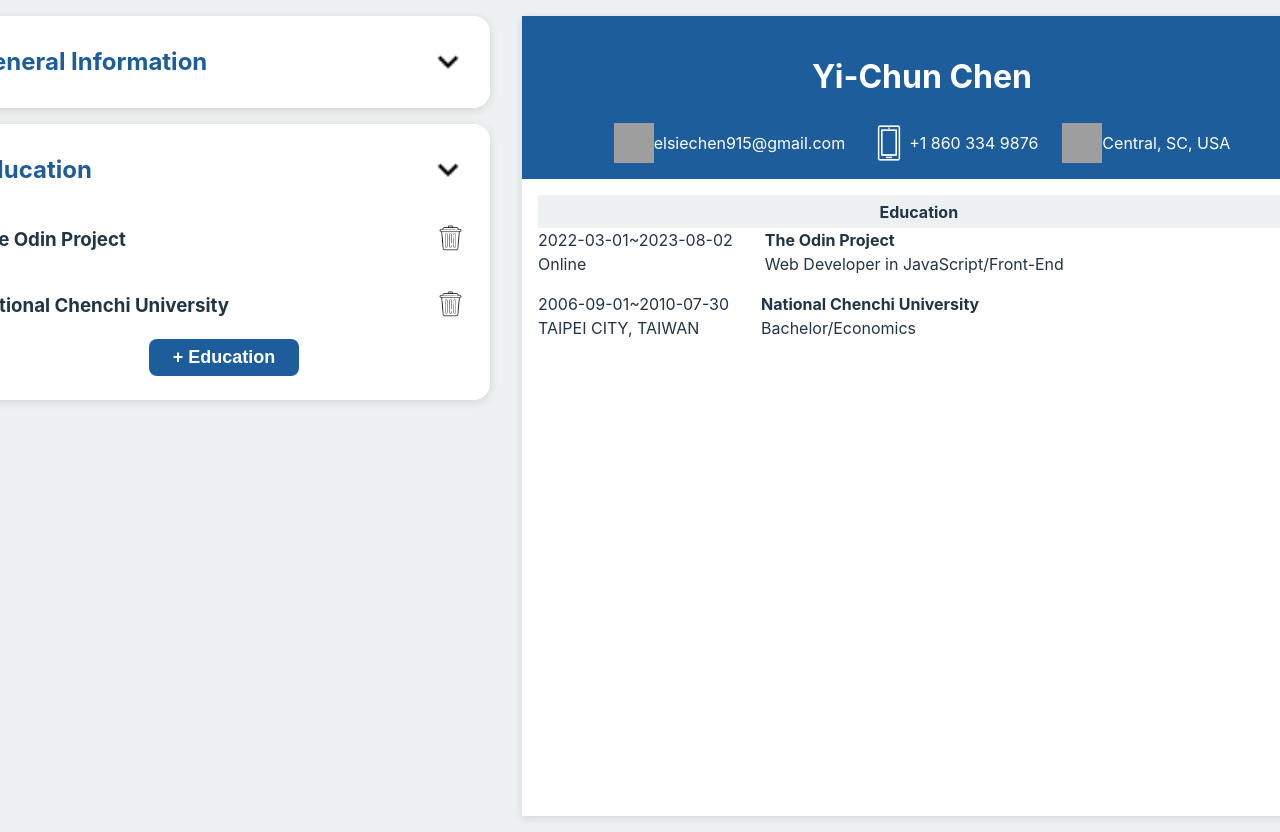
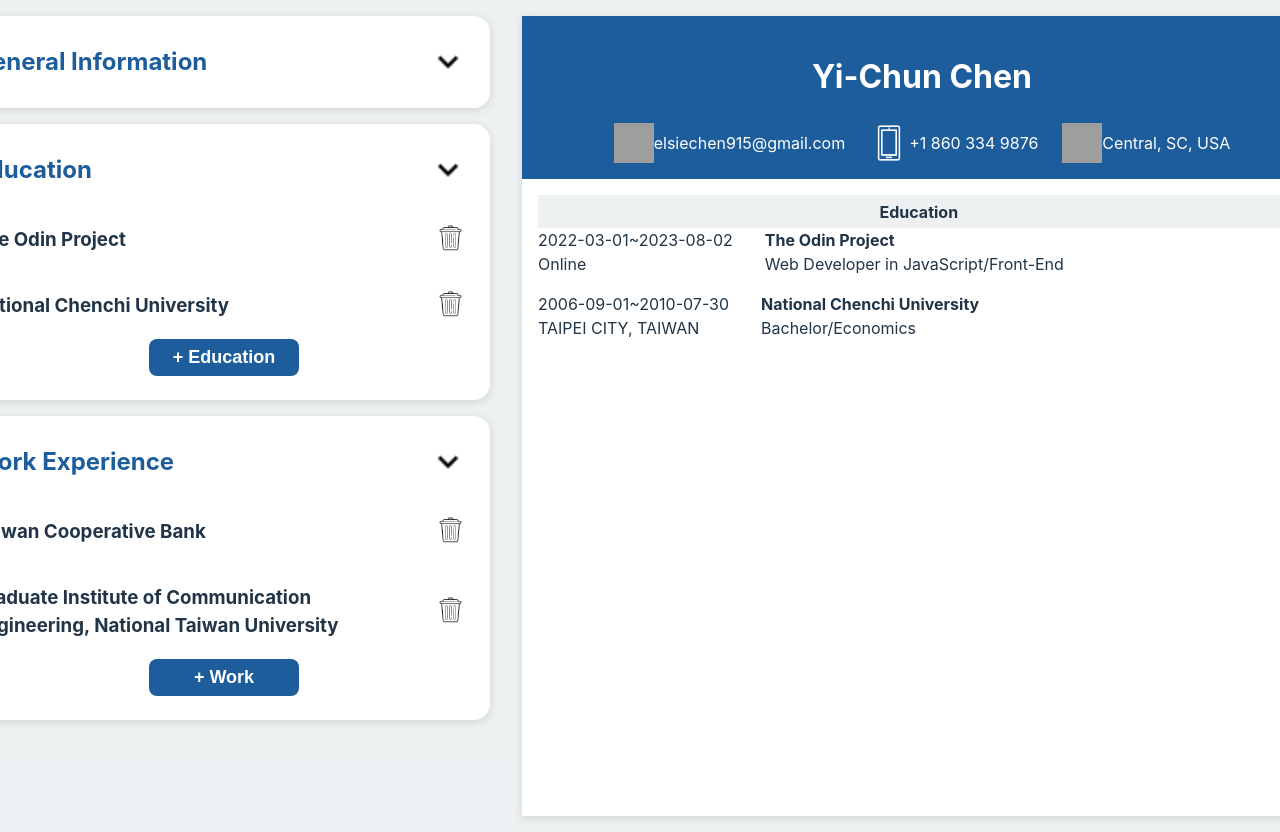
Before and after one commit to elsiechen/CV-Application, a React (Vite) app: page / in a window 1280 px wide. Shown: the top 832 px of the page. Built offline with nearby package versions, Linux system fonts and the light colour scheme; grey boxes are pictures that could not be loaded.

Commit message:
Build work form and event handlers

```diff
--- a/src/App.jsx
+++ b/src/App.jsx
@@ -3,12 +3,14 @@ import './App.css'
 import GeneralForm from './components/GeneralForm'
 import Report from './components/Report'
 import EducationForm from './components/EducationForm'
-import { initialGeneral, initialEducations } from './components/data'
+import { initialGeneral, initialEducations, initialWorks } from './components/data'
 import { v4 as uuid } from 'uuid'
+import WorkForm from './components/WorkForm'
 
 function App() {
   const [ general, setGeneral ] = useState(initialGeneral);
   const [ educations, setEducations ] = useState(initialEducations);
+  const [ works, setWorks ] = useState(initialWorks);
 
   const handleDelete = (id) => {
     const newEducations = educations.filter(education => {
@@ -59,6 +61,55 @@ function App() {
     }))
   }
 
+  const handleWorkDelete = (id) => {
+    const newWorks = works.filter(work => {
+      return work.id !== id;
+    })
+    setWorks(newWorks);
+  }
+
+  const handleNewWorkForm = () => {
+    const newWork = {
+      id: uuid(),
+      company: '',
+      position: '',
+      description: '',
+      startDate: '',
+      endDate: '',
+      location: ''
+    };
+    setWorks([...works, newWork]);
+  }
+
+  const handleWorkChange = (e, id) => {
+    e.preventDefault();
+    setWorks(works.map(work => {
+      const key = e.target.id;
+      let updatedObject;
+      switch (key) {
+        case 'company':
+          updatedObject =  {...work, company: e.target.value};
+          break;
+        case 'position':
+          updatedObject =  {...work, position: e.target.value};
+          break;
+        case 'description':
+            updatedObject =  {...work, description: e.target.value};
+            break;
+        case 'startDate':
+            updatedObject =  {...work, startDate: e.target.value};
+            break;
+        case 'endDate':
+            updatedObject =  {...work, endDate: e.target.value};
+            break;
+        case 'location':
+            updatedObject =  {...work, location: e.target.value};
+            break;
+      }
+      return (work.id === id)? updatedObject : work
+    }))
+  }
+
   return (
     <div className='container'>
       <div className='forms'>
@@ -71,6 +122,10 @@ function App() {
           handleChange={handleChange}
           handleDelete={handleDelete}
           handleNewEduForm={handleNewEduForm}/>
+        <WorkForm works={works}
+          handleChange={handleWorkChange}
+          handleDelete={handleWorkDelete}
+          handleNewWorkForm={handleNewWorkForm} />
       </div>
       <div className='report'>
         <Report general={general}
--- /dev/null
+++ b/src/components/WorkForm.jsx
@@ -0,0 +1,69 @@
+import { useState } from 'react';
+import './components.css'
+import  ToggleBtn  from './ToggleBtn'
+import DeleteBtn from './DeleteBtn';
+
+export default function WorkForm(
+    {
+        works,
+        handleWorkChange,
+        handleWorkDelete,
+        handleNewWorkForm
+    }
+) {
+    const keyItems = ['company', 'position', 'location'];
+    const keyItems2 = ['startDate', 'endDate'];
+
+    const [ isVisible, setIsVisible ] = useState(false);
+
+    const handleToggle = () => {
+        setIsVisible(!isVisible);
+    }
+
+    return (
+        <div className="form">
+            <div className='toggleContainer'>
+                <h2 className='sectionTitle'>Work Experience</h2>
+                <ToggleBtn isVisible={isVisible} handleToggle={handleToggle}/>
+            </div>
+
+            {works.map(work => (
+                <>
+                    <div className='toggleContainer'>
+                        <h3>{work.company}</h3>
+                        <DeleteBtn handleDelete={handleWorkDelete} work={work}/>
+                    </div>
+                    {isVisible && <form key={work.id}>
+                    {keyItems.map(keyItem => (
+                            <div className="field" key={keyItem}>
+                                <label htmlFor={keyItem}>{keyItem}</label>
+                                <input value={work[keyItem]}
+                                        onChange={(e) => handleWorkChange(e, work.id)}
+                                        id={keyItem}/>
+                            </div>
+                    ))}
+                    {keyItems2.map(keyItem => (
+                            <div className="field" key={keyItem}>
+                                <label htmlFor={keyItem}>{keyItem}</label>
+                                <input defaultValue={work[keyItem]}
+                                        onChange={(e) => handleWorkChange(e, work.id)}
+                                        id={keyItem}
+                                        type='date'/>
+                            </div>
+                        ))}
+                    <div className="field" key='description'>
+                            <label htmlFor='description'>description</label>
+                            <textarea value={work.description}
+                                onChange={(e) => handleWorkChange(e, work.id)}
+                                id='description'/>
+                    </div>
+                    {(works.indexOf(work) !== works.length-1)?<hr/> : ''}
+                    </form>}
+                </>
+            ))}
+            <button type='button' className='add' onClick={() => {
+                handleNewWorkForm();
+                setIsVisible(true)}}>+ Work</button>
+        </div>
+    )
+}
--- a/src/components/data.jsx
+++ b/src/components/data.jsx
@@ -27,3 +27,31 @@ export  const initialEducations = [
       location: 'TAIPEI CITY, TAIWAN'
     }
   ]
+
+export const initialWorks = [
+  {
+    id: uuid(),
+    company: 'Taiwan Cooperative Bank',
+    position: 'Foreign Exchange Specialist',
+    description:
+      `Conducts foreign currency transactions for clients.${<br/>}
+      Build local exchange rates for retail customers based on market fluctuations.${<br/>}
+      Recommends products based on foreign exchange rate.`
+    ,
+    startDate: new Date(2012,9,1).toISOString().slice(0, 10),
+    endDate: new Date(2015,6,30).toISOString().slice(0, 10),
+    location: 'TAIPEI CITY, TAIWAN'
+  },
+  {
+    id: uuid(),
+    company: 'Graduate Institute of Communication Engineering, National Taiwan University',
+    position: 'Administration Assistant',
+    description:
+      `Track expenses and reimbursement claims of projects in Professor Chen's laboratory.${<br/>}
+      Help holding international conference.`
+    ,
+    startDate: new Date(2010,9,1).toISOString().slice(0, 10),
+    endDate: new Date(2012,8,30).toISOString().slice(0, 10),
+    location: 'TAIPEI CITY, TAIWAN'
+  }
+]
```
